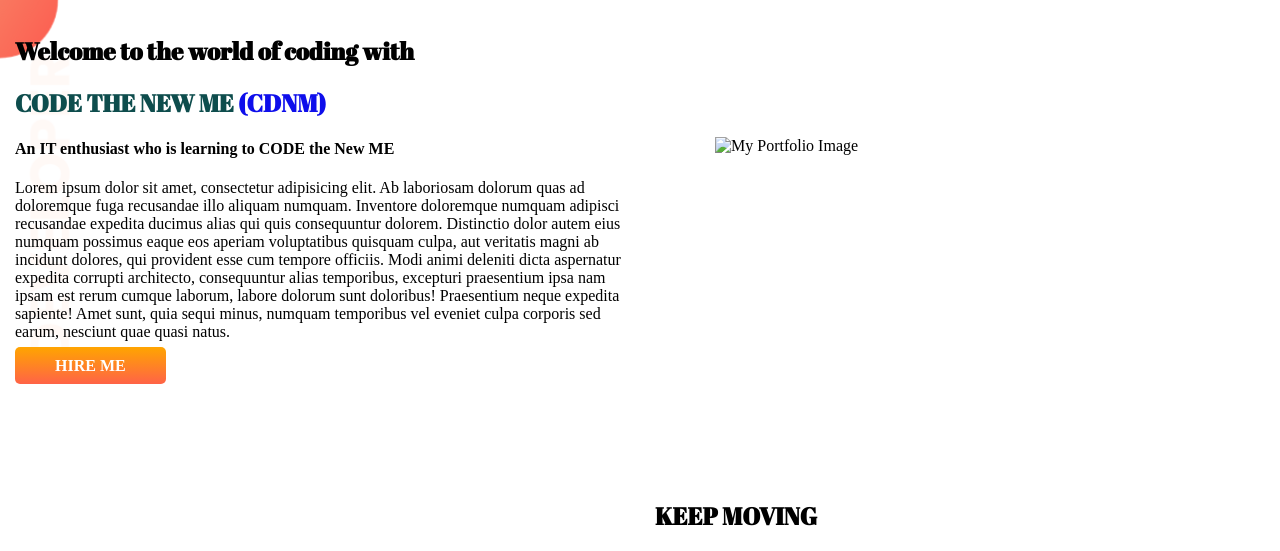
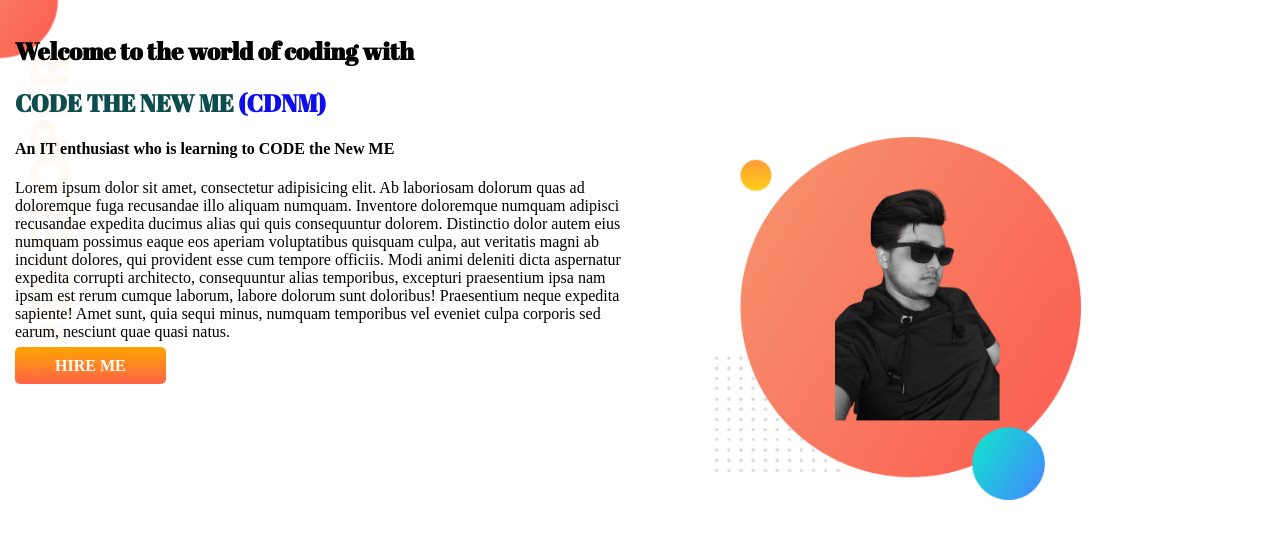
Before and after one commit to codethenewme22/My-Final-Developer-Portfolio, a plain HTML site: page index.html in a window 1280 px wide. Shown: the top 551 px of the page. Drawn offline with Linux system fonts and the light colour scheme; a web font is replaced by a local one.

Commit message:
Finally Done

```diff
--- a/index.html
+++ b/index.html
@@ -55,7 +55,7 @@
       <!-- ! image -->
 
       <div class="basic-width">
-        <img src="./images/my-bg-final.png" alt="My Portfolio Image" />
+        <img src="./images/my-bg copy.png" alt="My Portfolio Image" />
       </div>
     </section>
     <!-- ! Bottom-banner -->
```
Also changed, not shown: images/backimg 2022-01-11 at 21.28.32.png (added), 5 other files.
